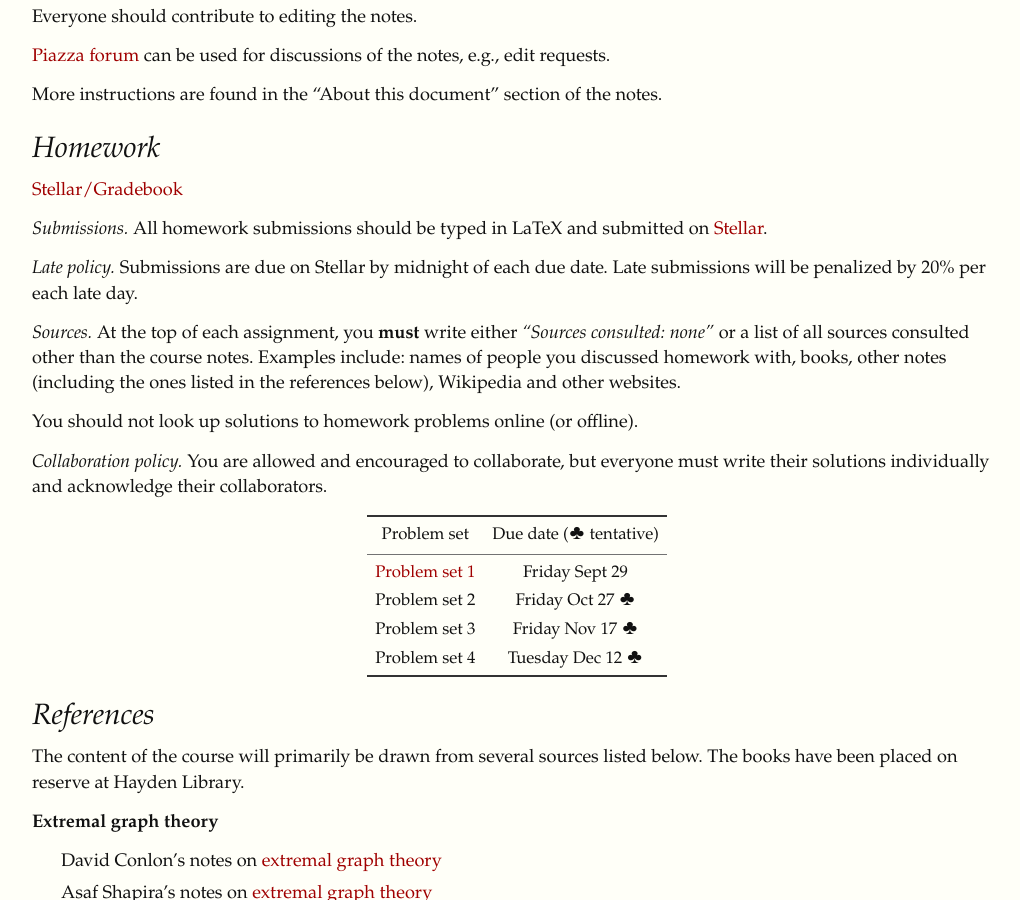
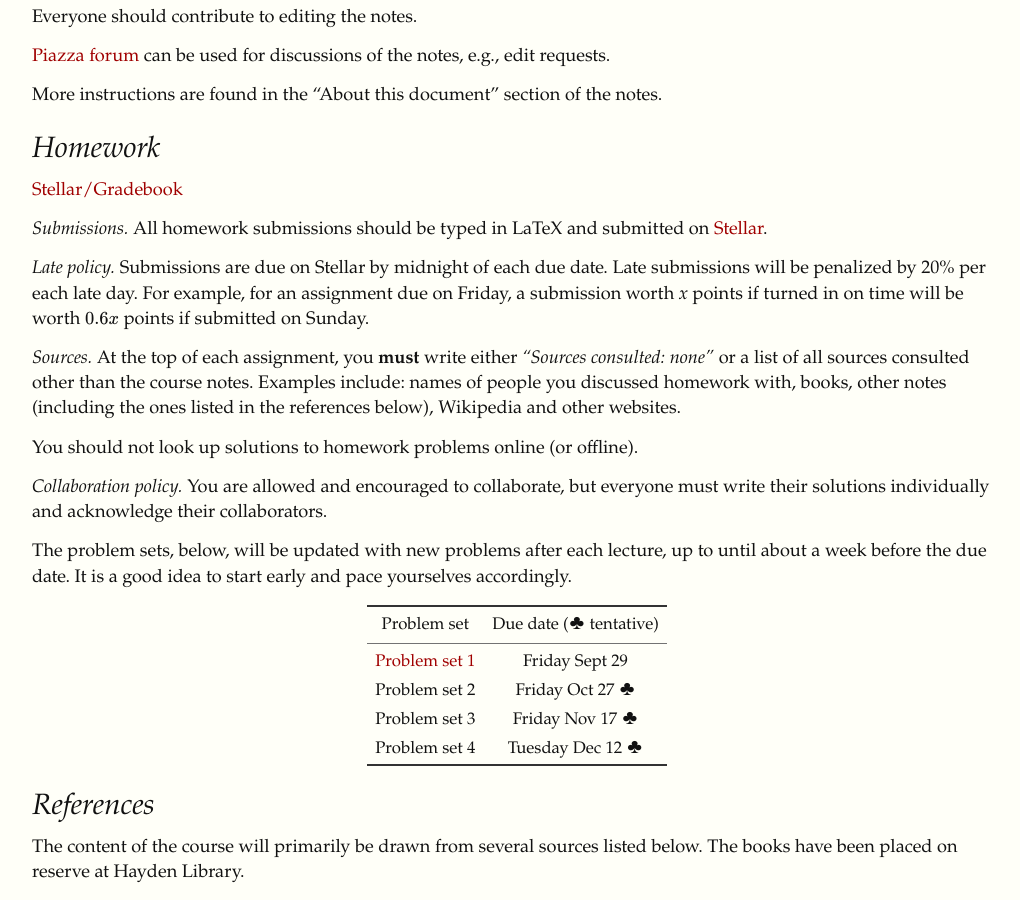
Before and after one commit to yufeizhao/yufeizhao.github.io, a Jekyll site: the page built from gtac/index.md, in a window 1280 px wide and 900 px high, scrolled down 1579 px. Shown: the whole window, without its empty margins (123-1143 px from the left). Built offline with Jekyll 4.4.1, drawn with Linux system fonts in a browser that asks for light colours; nearby versions of some CDN libraries; formulas are drawn with MathJax 3.

Commit message:
pset updates

```diff
--- a/gtac/index.md
+++ b/gtac/index.md
@@ -67,9 +67,10 @@ More instructions are found in the "About this document" section of the notes.
 
 [Stellar/Gradebook](http://stellar.mit.edu/S/course/18/fa17/18.S997/)
 
+
 _Submissions._ All homework submissions should be typed in LaTeX and submitted on [Stellar](http://stellar.mit.edu/S/course/18/fa17/18.S997/).
 
-_Late policy._ Submissions are due on Stellar by midnight of each due date. Late submissions will be penalized by 20% per each late day.
+_Late policy._ Submissions are due on Stellar by midnight of each due date. Late submissions will be penalized by 20% per each late day. For example, for an assignment due on Friday, a submission worth _x_ points if turned in on time will be worth $0.6x$ points if submitted on Sunday.
 
 _Sources._ At the top of each assignment, you **must** write either _"Sources consulted: none"_ or a list of all sources consulted other than the course notes. Examples include: names of people you discussed homework with, books, other notes (including the ones listed in the references below), Wikipedia and other websites.
 
@@ -77,6 +78,7 @@ You should not look up solutions to homework problems online (or offline).
 
 _Collaboration policy._ You are allowed and encouraged to collaborate, but everyone must write their solutions individually and acknowledge their collaborators.
 
+The problem sets, below, will be updated with new problems after each lecture, up to until about a week before the due date. It is a good idea to start early and pace yourselves accordingly.
 
 
 | Problem set | Due date (♣ tentative) |
```
